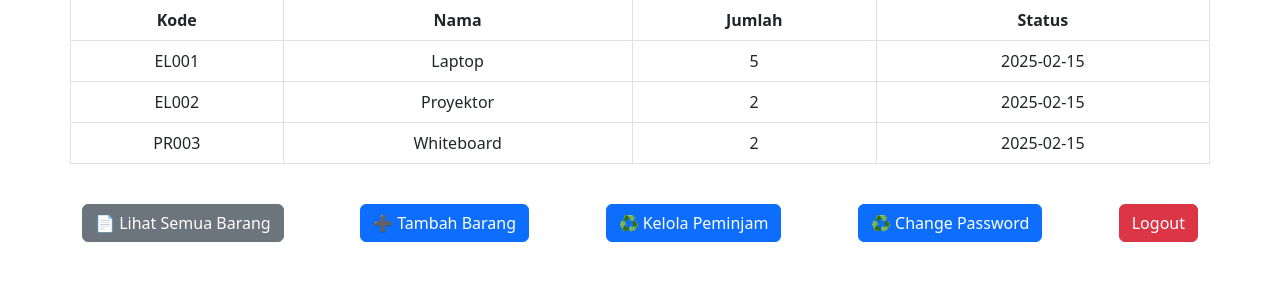
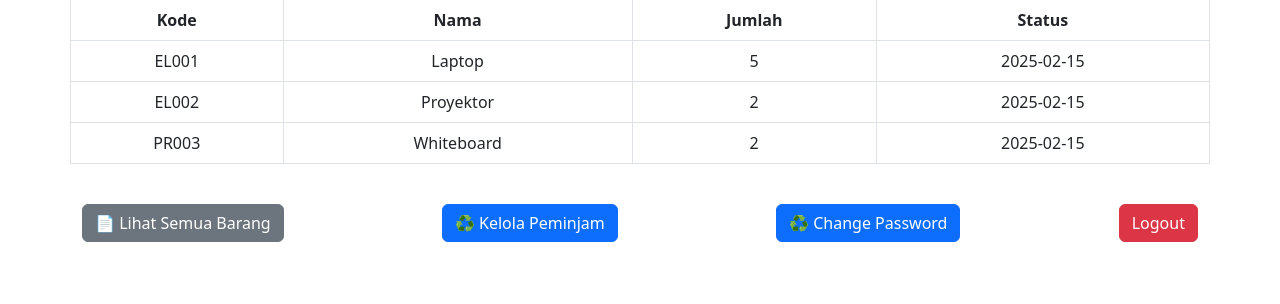
Before and after one commit to kampusriset/22i_flask_inventory_umkm, a Flask app: page /dashboard in a window 1280 px wide. Shown: the part 306-610 px from the top of the page. Run offline with Flask 3, Linux system fonts and the light colour scheme; the visitor is signed in with stand-in values (Sample User, id 1); data comes from the database, SQL or seed files in the repository; some libraries are stand-ins or nearby versions.

Commit message:
feat: delete create

```diff
--- a/templates/dashboard.html
+++ b/templates/dashboard.html
@@ -59,7 +59,6 @@
   <!-- Tombol Navigasi -->
   <div class="d-flex justify-content-between mt-4">
     <a href="{{ url_for('barang_controller.index') }}" class="btn btn-secondary">📄 Lihat Semua Barang</a>
-    <a href="{{ url_for('barang_controller.create') }}" class="btn btn-primary">➕ Tambah Barang</a>
     <a href="{{ url_for('barang_controller.kelola_peminjam') }}" class="btn btn-primary">♻️ Kelola Peminjam</a>
     <a href="{{ url_for('barang_controller.change_password') }}" class="btn btn-primary">♻️ Change Password</a>
     <a href="/logout" class="btn btn-danger">Logout</a>
```
